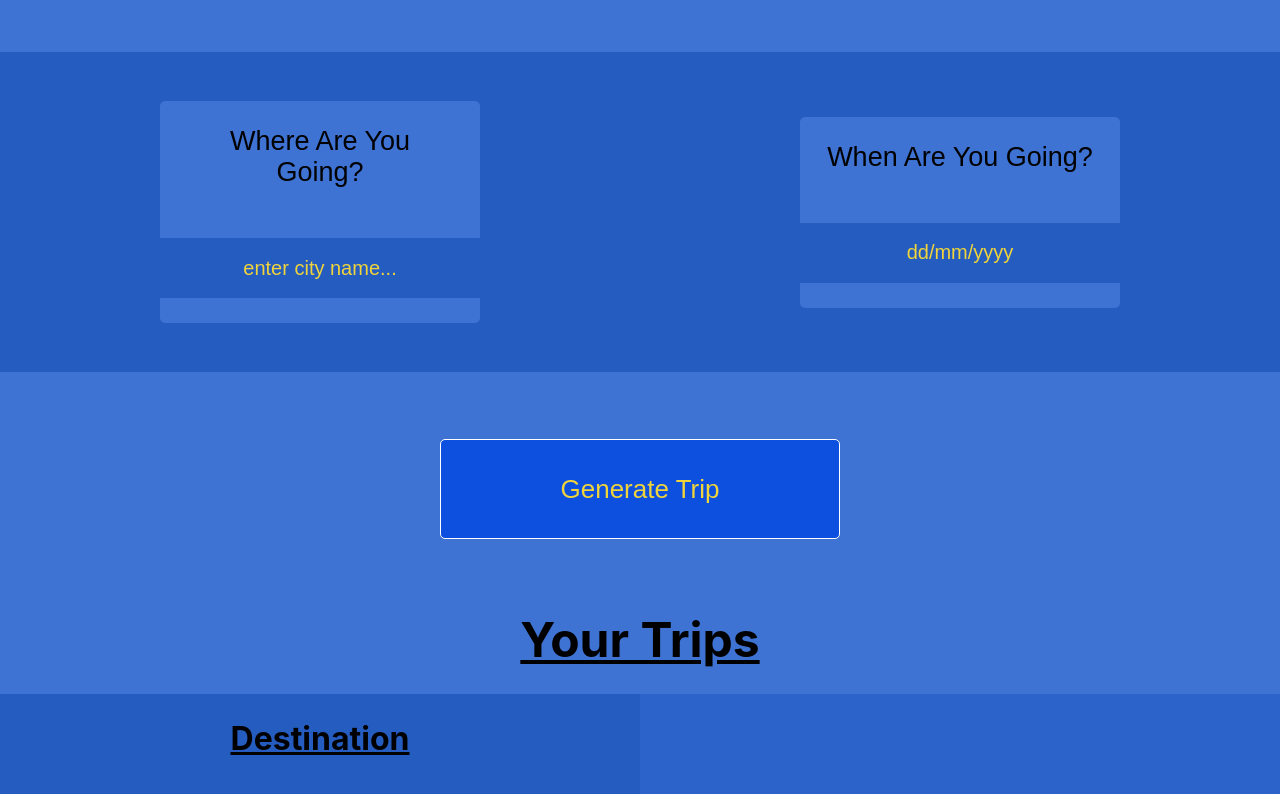
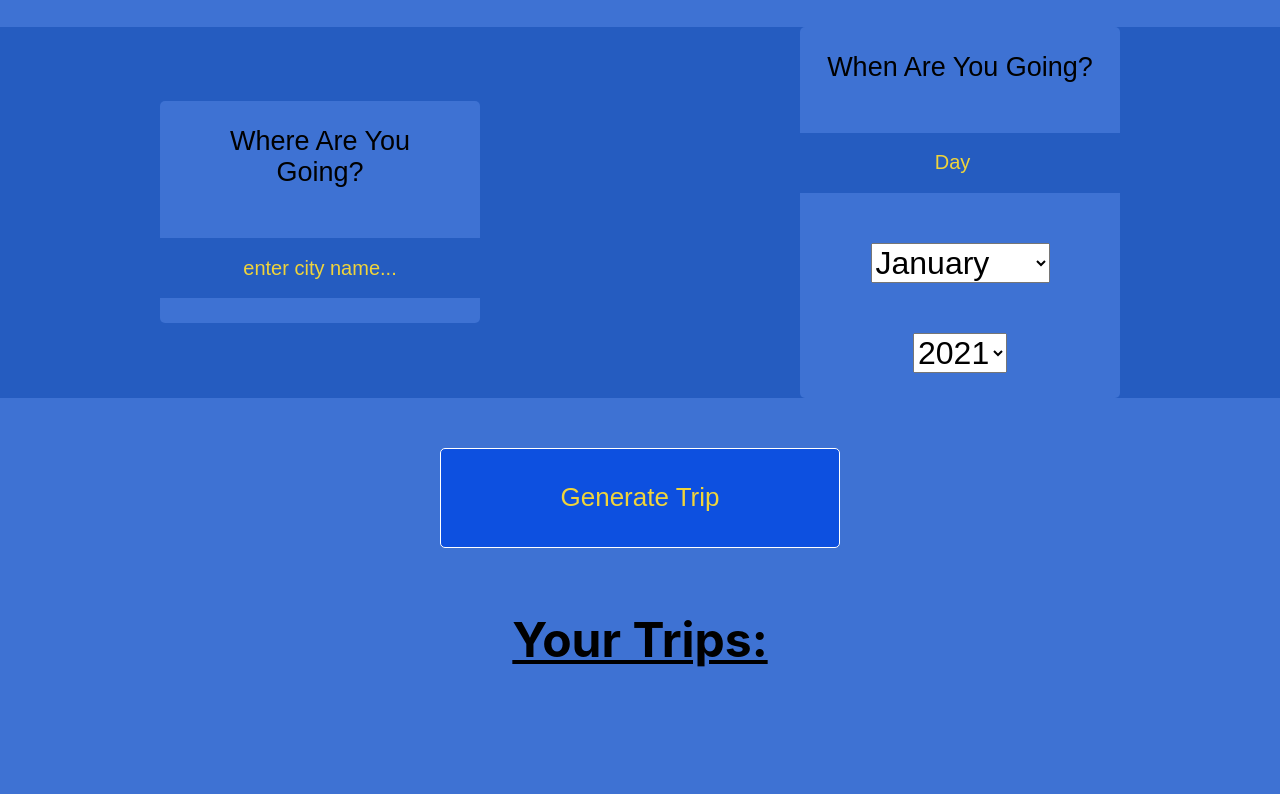
Before and after one commit to Stewie154/Travel-App, a website built with webpack: page src/client/views/index.html in a window 1280 px wide. Shown: the part 135-929 px from the top of the page. After the commit the page ends 829 px from the top, so only its background shows below. Built offline with nearby package versions, Linux system fonts and the light colour scheme.

Commit message:
Input for leaving date
I've changed the input style to gather info for the leaving date. This will be used later when I display how many days are left until the trip.

For now I'm going to move on to getting the next api call to work to get the relevant future weather data.

```diff
--- a/src/client/styles/styles.scss
+++ b/src/client/styles/styles.scss
@@ -41,6 +41,7 @@ main {
         justify-content: space-around;
         flex-wrap: wrap;
     }
+
     .question {
         display: flex;
         flex-direction: column;
@@ -54,12 +55,14 @@ main {
             background-color: rgb(37, 92, 192);
             border-bottom: 1px solid black;
         }
+
         label {
             margin: 25px;
             display:block;
             font-size: 27px;
             text-align: center;
         }
+
         input {
             margin: 25px;
             text-align: center;
@@ -74,6 +77,11 @@ main {
             @media screen and (max-width: 700px){
                 background:rgb(62, 114, 211);
             }
+        }
+
+        select {
+            margin: 25px;
+            font-size: 2em;
         }
     }
 }
--- a/src/client/views/index.html
+++ b/src/client/views/index.html
@@ -17,14 +17,33 @@
       </div>
       <div class="question">
         <label for="date">When Are You Going?</label>
-        <input class="myInput" id="date" placeholder="dd/mm/yyyy" rows="9" cols="50"></input>
+        <input class="myInput" id="date" placeholder="Day" type="number"></input>
+        <select name="month" id="day" placeholder="Month">
+          <option value="January">January</option>
+          <option value="February">February</option>
+          <option value="March">March</option>
+          <option value="April">April</option>
+          <option value="May">May</option>
+          <option value="June">June</option>
+          <option value="July">July</option>
+          <option value="August">August</option>
+          <option value="September">September</option>
+          <option value="October">October</option>
+          <option value="November">November</option>
+          <option value="December">December</option>
+        </select>
+        <select name="year" id="year">
+          <option value="2021">2021</option>
+          <option value="2022">2022</option>
+          <option value="2023">2023</option>
+        </select>
       </div>
     </main>
     <button id="generate" type="submit"> Generate Trip </button>
   </div>
-  <h2>Your Trips</h2>
+  <h2>Your Trips:</h2>
   <div class="trips-container">
-    <div class="trip">
+    <!-- <div class="trip">
       <div class="left-side">
         <h4 class="destination">Destination</h4>
         <p>The weather will be: <span id="temperature">25 degrees</span></p>
@@ -45,7 +64,7 @@
       <div class="right-side">
         <img src="" alt="">
       </div>
-    </div>
+    </div> -->
   </div>
 </body>
 </html>
```
